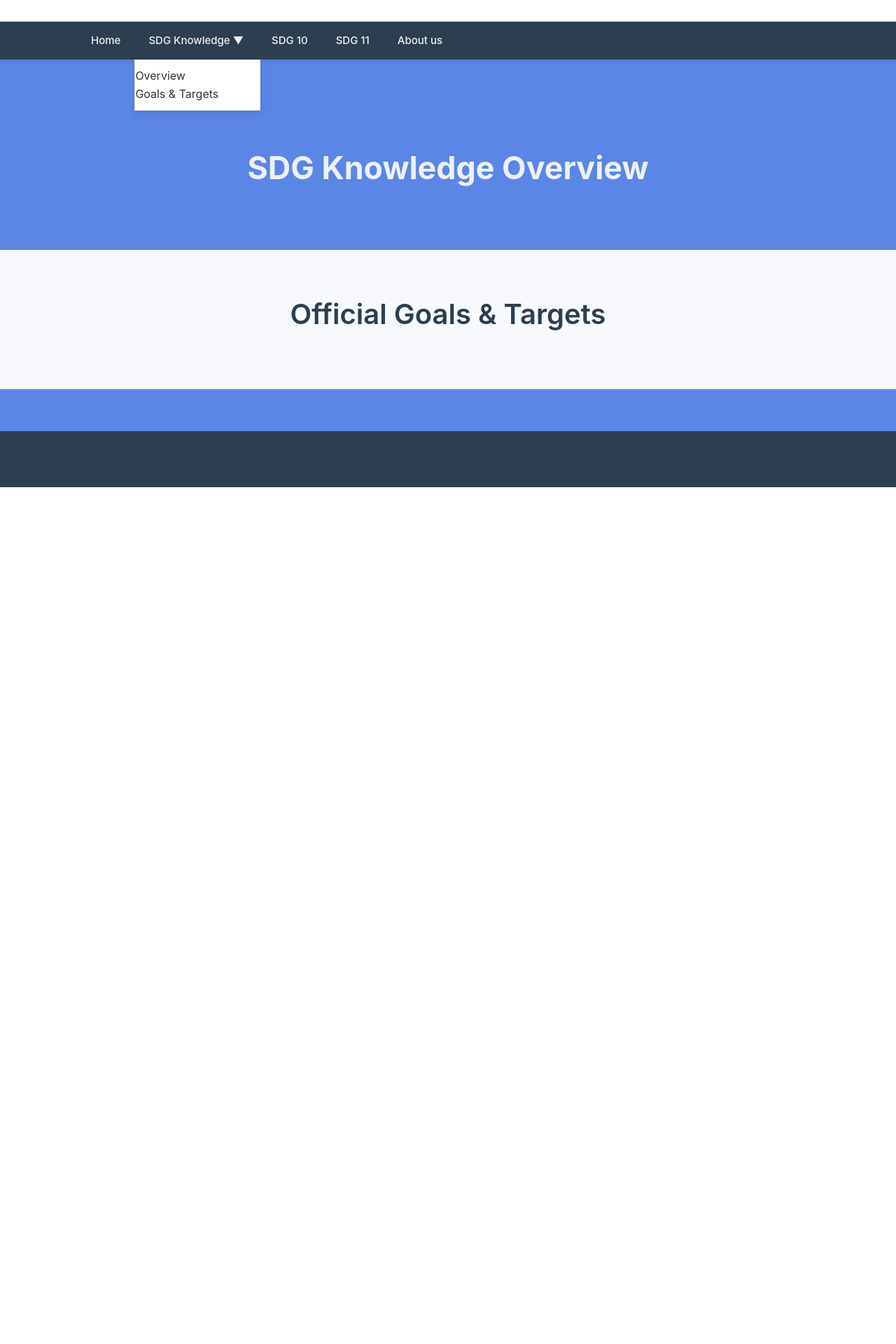
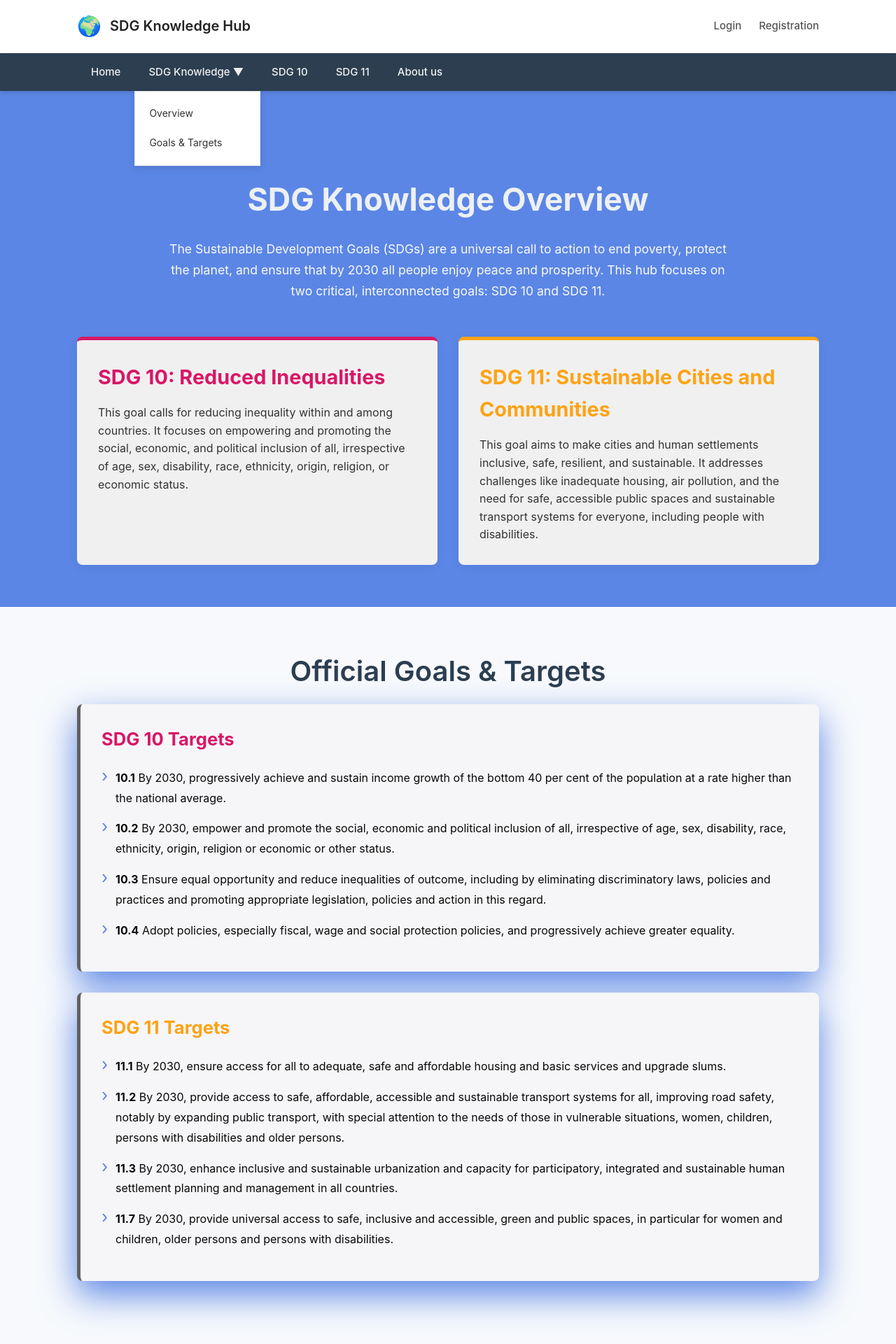
Before and after one commit to Shravani2807/sdgpr-frontend, a React (Create React App) app: page /#/sdg-knowledge in a window 1280 px wide. Shown: the top 1920 px of the page at 70% size. Before the commit the page ends 800 px from the top, so only its background shows below. Built offline with nearby package versions, Linux system fonts and the light colour scheme.

Commit message:
Fix: Implement smooth scrolling for in-page links

```diff
--- a/src/pages/SdgKnowledgePage.css
+++ b/src/pages/SdgKnowledgePage.css
@@ -102,9 +102,29 @@
     background-color: #f5f5f5;
 }
 
+/* --- ADDED FOR SMOOTH SCROLLING --- */
+/* These new rules style the <div>s to look and feel like the old <a> links */
+.dropdown-item {
+    padding: 10px 20px;
+    font-size: 14px;
+    color: #333;
+    cursor: pointer;
+    /* Makes the mouse a pointer on hover */
+    transition: background-color 0.2s ease;
+    /* Adds a smooth hover effect */
+}
+
+.dropdown-item:hover {
+    background-color: #f5f5f5;
+    /* Adds a hover background color */
+}
+
+/* --- END OF ADDED STYLES --- */
+
+
 /* Main content styles for the knowledge page */
 .main-content-knowledge {
-    background-color: #5b86e5 ;
+    background-color: #5b86e5;
     width: 100%;
     padding: 60px 0;
 }
--- a/src/pages/SdgKnowledgePage.js
+++ b/src/pages/SdgKnowledgePage.js
@@ -1,15 +1,13 @@
-// SdgKnowledgePage.js - CORRECTED
-
-import React, { useRef } from 'react'; // Step 1: Import the useRef hook
-import { Link } from 'react-router-dom';
-import './SdgKnowledgePage.css';
+import React, { useRef } from 'react'; // Import the useRef hook
+import { Link } from 'react-router-dom'; // Using Link for internal navigation
+import './SdgKnowledgePage.css'; // We will create this new CSS file
 
 function SdgKnowledgePage() {
-    // Step 2: Create refs for the sections you want to scroll to
+    // Create refs for the sections you want to scroll to
     const overviewRef = useRef(null);
     const targetsRef = useRef(null);
 
-    // Step 3: Create a function to handle the scrolling smoothly
+    // Create a function that smoothly scrolls to the element
     const handleScrollTo = (ref) => {
         if (ref.current) {
             ref.current.scrollIntoView({
@@ -21,9 +19,18 @@ function SdgKnowledgePage() {
 
     return (
         <div className="knowledge-page-wrapper">
-            {/* Header stays the same */}
+            {/* The header and navigation can be a shared component, but for now we repeat it */}
             <header className="header">
-                {/* ... your existing header code ... */}
+                <div className="container header-content">
+                    <div className="logo">
+                        <span role="img" aria-label="globe" className="logo-icon">🌍</span>
+                        <span className="logo-text">SDG Knowledge Hub</span>
+                    </div>
+                    <div className="header-actions">
+                        <Link to="/login" className="header-link">Login</Link>
+                        <Link to="/register" className="header-link">Registration</Link>
+                    </div>
+                </div>
             </header>
             <nav className="navigation">
                 <div className="container">
@@ -31,11 +38,8 @@ function SdgKnowledgePage() {
                         <li className="nav-item"><Link to="/" className="nav-link">Home</Link></li>
                         <li className="nav-item dropdown open">
                             <Link to="/sdg-knowledge" className="nav-link">SDG Knowledge ▼</Link>
-
-                            {/* --- START OF CHANGES --- */}
-                            {/* Step 4: Update the dropdown links to use the new handler */}
-                            {/* We replace the <a> tags with divs and use onClick */}
                             <div className="dropdown-menu" style={{ display: 'block' }}>
+                                {/* Updated dropdown links to be divs with onClick handlers */}
                                 <div className="dropdown-item" onClick={() => handleScrollTo(overviewRef)}>
                                     Overview
                                 </div>
@@ -43,8 +47,6 @@ function SdgKnowledgePage() {
                                     Goals & Targets
                                 </div>
                             </div>
-                            {/* --- END OF CHANGES --- */}
-
                         </li>
                         <li className="nav-item"><Link to="#" className="nav-link">SDG 10</Link></li>
                         <li className="nav-item"><Link to="#" className="nav-link">SDG 11</Link></li>
@@ -54,30 +56,59 @@ function SdgKnowledgePage() {
             </nav>
 
             <main className="main-content-knowledge">
-                {/* --- START OF CHANGES --- */}
-                {/* Step 5: Attach the refs to the actual <section> elements */}
+                {/* Attach the ref to the section element */}
                 <section ref={overviewRef} id="overview" className="knowledge-section">
-                    {/* --- END OF CHANGES --- */}
                     <div className="container">
                         <h1 className="knowledge-title">SDG Knowledge Overview</h1>
-                        {/* ... your existing overview content ... */}
+                        <p className="knowledge-intro">
+                            The Sustainable Development Goals (SDGs) are a universal call to action to end poverty, protect the planet, and ensure that by 2030 all people enjoy peace and prosperity. This hub focuses on two critical, interconnected goals: SDG 10 and SDG 11.
+                        </p>
+                        <div className="overview-grid">
+                            <div className="overview-card sdg10">
+                                <h2>SDG 10: Reduced Inequalities</h2>
+                                <p>This goal calls for reducing inequality within and among countries. It focuses on empowering and promoting the social, economic, and political inclusion of all, irrespective of age, sex, disability, race, ethnicity, origin, religion, or economic status.</p>
+                            </div>
+                            <div className="overview-card sdg11">
+                                <h2>SDG 11: Sustainable Cities and Communities</h2>
+                                <p>This goal aims to make cities and human settlements inclusive, safe, resilient, and sustainable. It addresses challenges like inadequate housing, air pollution, and the need for safe, accessible public spaces and sustainable transport systems for everyone, including people with disabilities.</p>
+                            </div>
+                        </div>
                     </div>
                 </section>
 
-                {/* --- START OF CHANGES --- */}
-                {/* Step 5: Attach the refs to the actual <section> elements */}
+                {/* Attach the ref to the section element */}
                 <section ref={targetsRef} id="targets" className="knowledge-section alt-background">
-                    {/* --- END OF CHANGES --- */}
                     <div className="container">
                         <h2 className="section-title">Official Goals & Targets</h2>
-                        {/* ... your existing targets content ... */}
+
+                        <div className="target-card">
+                            <h3 className="target-title sdg10-title"><b>SDG 10 Targets</b></h3>
+                            <ul className="target-list">
+                                <li><strong>10.1</strong> By 2030, progressively achieve and sustain income growth of the bottom 40 per cent of the population at a rate higher than the national average.</li>
+                                <li><strong>10.2</strong> By 2030, empower and promote the social, economic and political inclusion of all, irrespective of age, sex, disability, race, ethnicity, origin, religion or economic or other status.</li>
+                                <li><strong>10.3</strong> Ensure equal opportunity and reduce inequalities of outcome, including by eliminating discriminatory laws, policies and practices and promoting appropriate legislation, policies and action in this regard.</li>
+                                <li><strong>10.4</strong> Adopt policies, especially fiscal, wage and social protection policies, and progressively achieve greater equality.</li>
+                            </ul>
+                        </div>
+
+                        <div className="target-card">
+                            <h3 className="target-title sdg11-title"><b>SDG 11 Targets</b></h3>
+                            <ul className="target-list">
+                                <li><strong>11.1</strong> By 2030, ensure access for all to adequate, safe and affordable housing and basic services and upgrade slums.</li>
+                                <li><strong>11.2</strong> By 2030, provide access to safe, affordable, accessible and sustainable transport systems for all, improving road safety, notably by expanding public transport, with special attention to the needs of those in vulnerable situations, women, children, persons with disabilities and older persons.</li>
+                                <li><strong>11.3</strong> By 2030, enhance inclusive and sustainable urbanization and capacity for participatory, integrated and sustainable human settlement planning and management in all countries.</li>
+                                <li><strong>11.7</strong> By 2030, provide universal access to safe, inclusive and accessible, green and public spaces, in particular for women and children, older persons and persons with disabilities.</li>
+                            </ul>
+                        </div>
                     </div>
                 </section>
             </main>
 
-            {/* Footer stays the same */}
+            {/* Reusing the footer from the main page */}
             <footer className="footer">
-                {/* ... your existing footer code ... */}
+                <div className="container">
+                    <p>© 2025 SDG Knowledge Hub</p>
+                </div>
             </footer>
         </div>
     );
```
